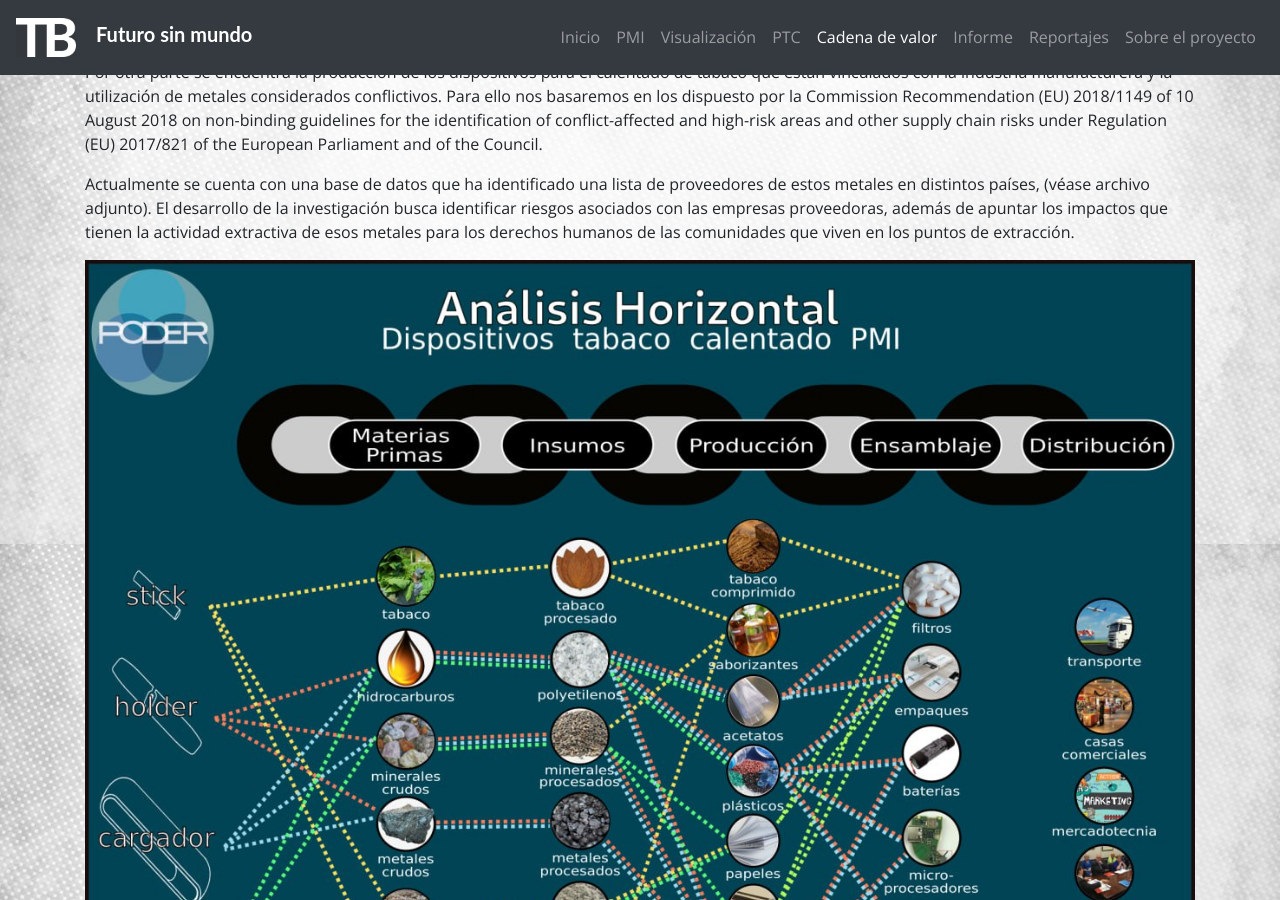
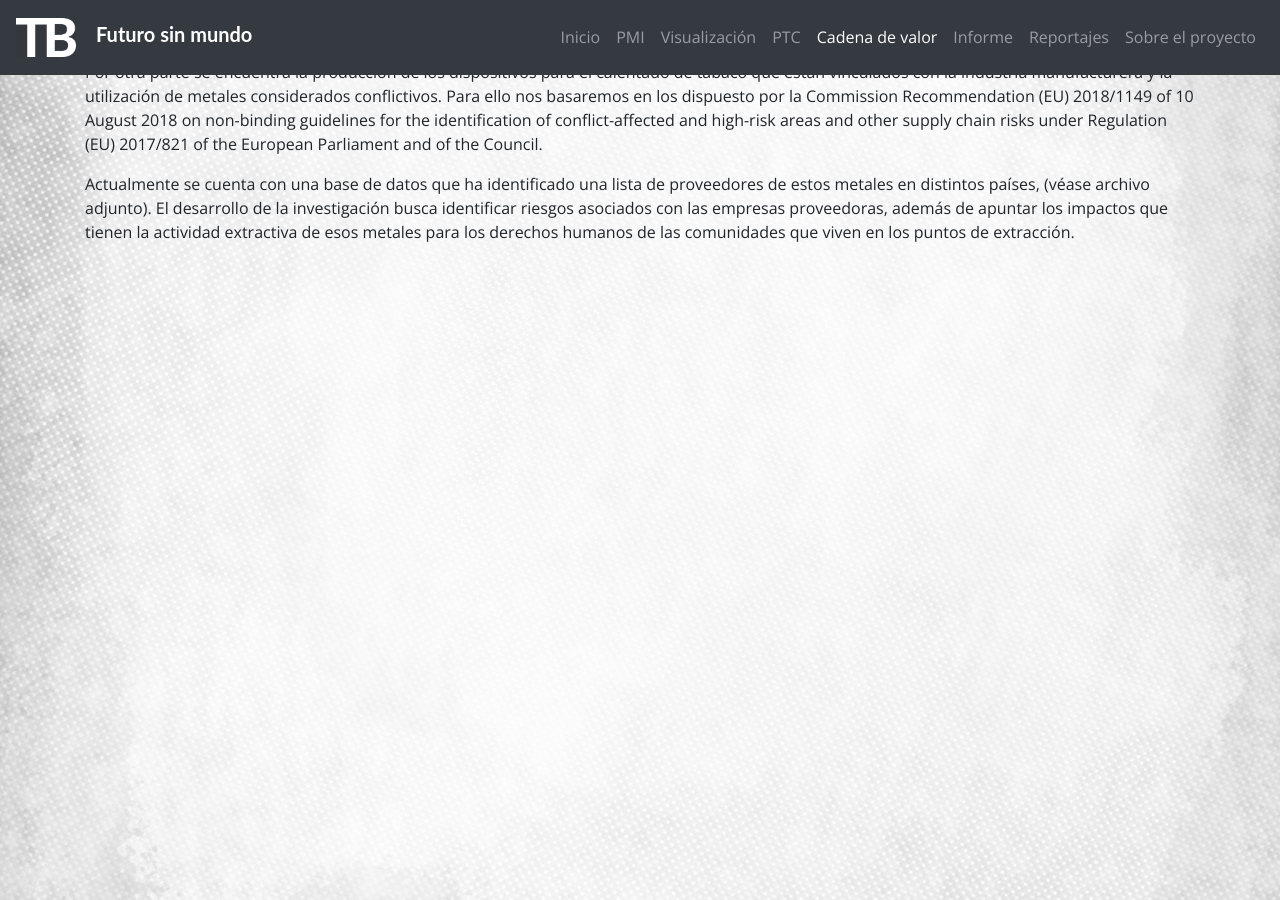
Before and after one commit to ProjectPODER/futurosinmundo, a Jekyll site: the page built from 4-cadenadevalor.md, in a window 1280 px wide and 900 px high, scrolled down 356 px. Built offline with Jekyll 4.4.1, drawn with Linux system fonts in a browser that asks for light colours.

Commit message:
Update 4-cadenadevalor.md

```diff
--- a/4-cadenadevalor.md
+++ b/4-cadenadevalor.md
@@ -13,6 +13,3 @@
 Por otra parte se encuentra la producción de los dispositivos para el calentado de tabaco que están vinculados con la industria manufacturera y la utilización de metales considerados conflictivos. Para ello nos basaremos en los dispuesto por la Commission Recommendation (EU) 2018/1149 of 10 August 2018 on non-binding guidelines for the identification of conflict-affected and high-risk areas and other supply chain risks under Regulation (EU) 2017/821 of the European Parliament and of the Council.
 
 Actualmente se cuenta con una base de datos que ha identificado una lista de proveedores de estos metales en distintos países, (véase archivo adjunto). El desarrollo de la investigación busca identificar riesgos asociados con las empresas proveedoras, además de apuntar los impactos que tienen la actividad extractiva de esos metales para los derechos humanos de las comunidades que viven en los puntos de extracción.
-
-{:.image-post}
-![Ingresos de PMI por productos libres de humo]({{ site.baseurl }}/assets/img/photo_5690329762072995779_y.jpg)
```
